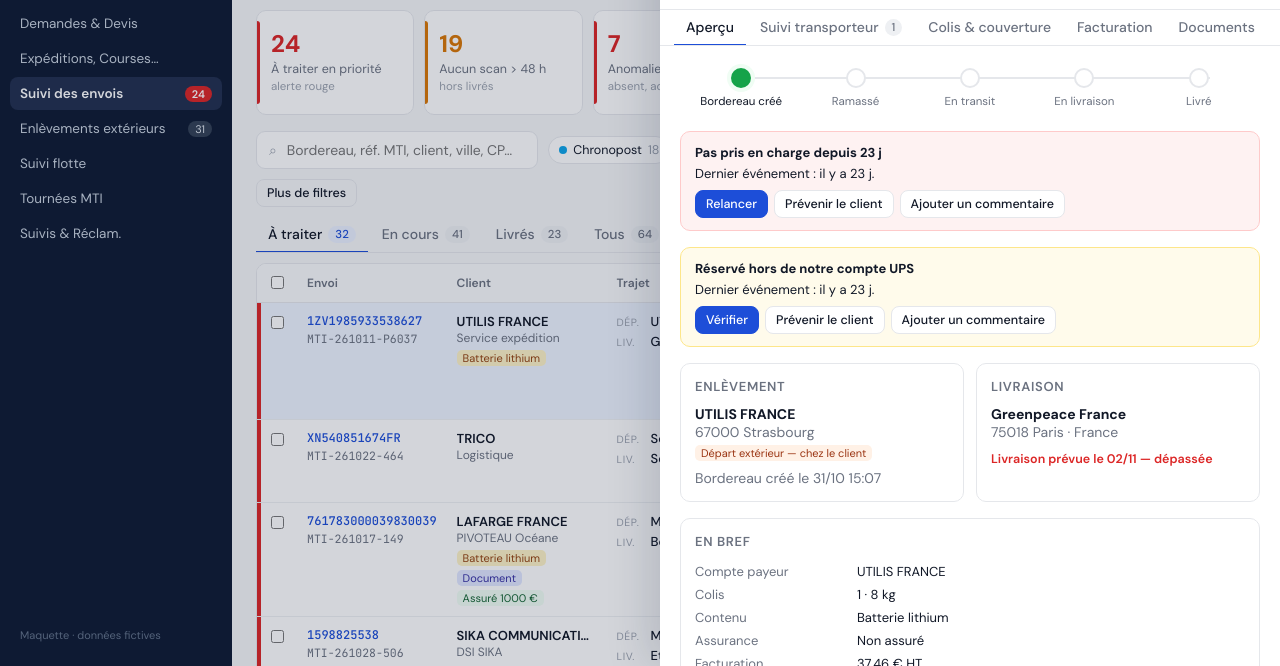
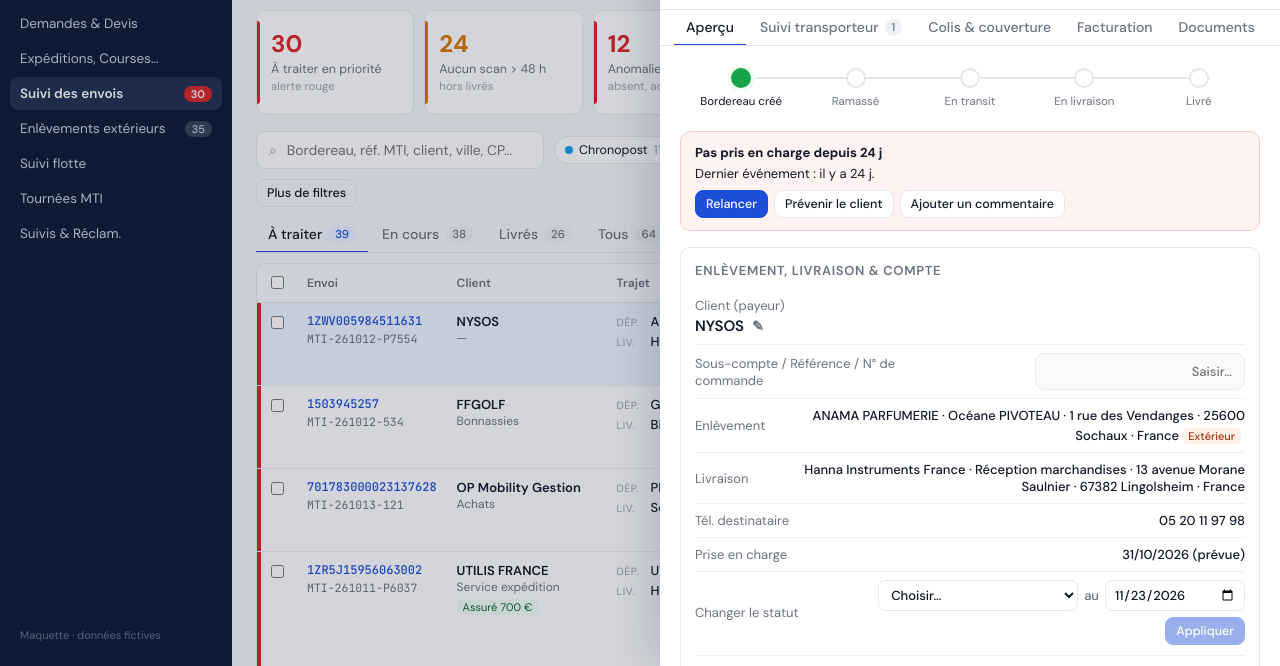
Before and after one commit to WESS-cmd/maquette-suivi, a plain HTML site: page index.html in a window 1280 px wide. Both pictures are taken after a click on the element 841 px from the left and 495 px from the top of the page. Shown: the part 134-800 px from the top of the page. Drawn offline with Linux system fonts and the light colour scheme.

Commit message:
Aperçu : bloc Enlèvement, livraison & compte

```diff
--- a/app.js
+++ b/app.js
@@ -212,13 +212,23 @@
     const B = $("#d-body");
     const stepper = `<div class="stepper">${STEPS.map((st, i) => `<div class="step ${i < s.n ? "d" : ""} ${i === s.n - 1 ? "cur" : ""} ${e.statut === "anomalie" && i === s.n - 1 ? "x" : ""}"><b></b>${st}</div>`).join("")}</div>`;
     const alerts = e.al.filter(a => a.lv !== "info").map(a => `<div class="alert-box ${a.lv === "warn" ? "warn" : ""}"><b>${esc(a.t)}</b>Dernier événement : ${ago(e.lastScanH)}.<div class="acts"><button class="btn sm primary">${esc(a.a)}</button><button class="btn sm">Prévenir le client</button><button class="btn sm">Ajouter un commentaire</button></div></div>`).join("");
+    const fmtAdr = (nom, ct, adr, cp, ville, pays) => [nom, ct, adr, `${cp} ${ville}`, pays].filter(Boolean).map(esc).join(" · ");
+    const priseD = e.statut === "attente" ? new Date(e.ramasse.getTime() + 864e5) : e.ramasse;
+    const STATUTS = ["En attente de prise en charge", "Pris en charge", "En transit", "En cours de livraison", "Livré", "Livré en point relais", "Anomalie", "Retour expéditeur", "Annulé"];
     if (tab === "apercu") B.innerHTML = `${stepper}${alerts}
-      <div class="two">
-        <div class="box"><h3>Enlèvement</h3><b>${esc(e.dep.nom)}</b><div class="muted">${esc(e.dep.cp)} ${esc(e.dep.ville)}</div>${e.ext ? `<span class="tag ext">Départ extérieur — chez le client</span>` : `<span class="tag">Départ MTI</span>`}<div class="muted" style="margin-top:8px">${e.statut === "attente" ? "Bordereau créé le" : "Ramassé le"} ${fmtDT(e.ramasse)}</div></div>
-        <div class="box"><h3>Livraison</h3><b>${esc(e.liv.nom)}</b><div class="muted">${esc(e.liv.cp)} ${esc(e.liv.ville)} · ${esc(e.liv.pays)}</div><div class="muted" style="margin-top:8px">${e.statut === "livre" ? "Livré" : (() => { const d = new Date(e.ramasse.getTime() + 2 * 864e5); return d < NOW ? `<span class="st crit">Livraison prévue le ${fmtD(d)} — dépassée</span>` : "Livraison prévue : " + fmtD(d); })()}</div></div>
+      <div class="box acc">
+        <h3>Enlèvement, livraison &amp; compte</h3>
+        <div class="acc-row acc-col"><span class="lbl">Client (payeur)</span><span class="val big">${esc(e.client)} <button class="pen" title="Changer le payeur">✎</button></span></div>
+        <div class="acc-row"><span class="lbl">Sous-compte / Référence / N° de commande</span><input class="inline-in" value="${esc(e.sousCompte)}" placeholder="Saisir…"></div>
+        <div class="acc-row"><span class="lbl">Enlèvement</span><span class="val">${fmtAdr(e.dep.nom, e.depCt, e.depAdr, e.dep.cp, e.dep.ville, "France")}${e.ext ? ` <span class="tag ext">Extérieur</span>` : ""}</span></div>
+        <div class="acc-row"><span class="lbl">Livraison</span><span class="val">${fmtAdr(e.liv.nom, e.livCt, e.livAdr, e.liv.cp, e.liv.ville, e.liv.pays)}</span></div>
+        <div class="acc-row"><span class="lbl">Tél. destinataire</span><span class="val">${e.tel}</span></div>
+        <div class="acc-row"><span class="lbl">Prise en charge</span><span class="val">${priseD.toLocaleDateString("fr-FR")}${e.statut === "attente" ? " (prévue)" : ""}</span></div>
+        <div class="acc-row"><span class="lbl">Changer le statut</span><span class="val st-change"><select id="st-sel"><option value="">Choisir…</option>${STATUTS.map(s => `<option>${s}</option>`).join("")}</select> au <input type="date" value="2026-11-23"> <button class="btn sm primary" id="st-apply" disabled>Appliquer</button></span></div>
+        <div class="acc-foot"><button class="link mono">${esc(e.bord)}</button> <span class="muted" style="font-size:12px">envoi</span>${e.colis > 1 ? ` <span class="muted" style="font-size:12px">· ${e.colis} colis</span>` : ""}</div>
       </div>
       <div class="box"><h3>En bref</h3><dl class="kv">
-        <dt>Compte payeur</dt><dd>${esc(e.client)}</dd><dt>Colis</dt><dd>${e.colis} · ${e.poids}</dd><dt>Contenu</dt><dd>${esc(e.contenu)}</dd>
+        <dt>Transporteur</dt><dd>${esc(e.carrier)} · ${esc(e.presta)}</dd><dt>Colis</dt><dd>${e.colis} · ${e.poids}</dd><dt>Contenu</dt><dd>${esc(e.contenu)}</dd>
         <dt>Assurance</dt><dd>${e.tags.find(t => t[0] === "ass")?.[1] || "Non assuré"}</dd><dt>Facturation</dt><dd>${e.ht.toFixed(2)} € HT</dd><dt>Dossier</dt><dd>${esc(e.dossier)}</dd>
       </dl></div>`;
     if (tab === "suivi") B.innerHTML = `<div class="box"><h3>Réponses du transporteur</h3><ul class="tl">${ev.map((x, i) => `<li class="${i === 0 ? "first" : ""} ${x.bad ? "bad" : ""}"><span class="t">${fmtDT(x.d)}</span><span class="b"></span><span>${esc(x.txt)}<div class="loc">${esc(x.loc)}</div></span></li>`).join("")}</ul></div>
@@ -229,7 +239,9 @@
       <div class="box"><h3>Demande liée</h3><dl class="kv"><dt>Origine</dt><dd>Portail client</dd><dt>Statut</dt><dd>Confirmée</dd></dl></div>`;
     if (tab === "docs") B.innerHTML = `<div class="files"><div class="file"><b>Bordereau / étiquette</b>PDF · imprimer</div><div class="file"><b>Photos du colis</b>Ajouter</div><div class="file"><b>Preuve de livraison</b>${e.statut === "livre" ? "Disponible" : "—"}</div><div class="file"><b>Pièces conservées</b>Facture client</div><div class="file"><b>Signature</b>${e.statut === "livre" ? "Signé" : "—"}</div><div class="file"><b>Mails</b>0 échange</div></div>`;
     if (tab === "cmt") B.innerHTML = `<div class="box"><h3>Commentaires internes</h3><div class="cmt"><div class="w">Suivi · hier 15:12</div>Relance faite par mail au transporteur, en attente de retour.</div><textarea placeholder="Ajouter un commentaire visible par l'équipe…"></textarea><div style="margin-top:8px;display:flex;gap:10px;align-items:center"><button class="btn sm primary">Ajouter</button><label class="muted" style="font-size:12px"><input type="checkbox"> Visible par le client</label></div></div>`;
-    $$("#d-body .btn").forEach(b => b.onclick = () => toast(b.textContent));
+    $$("#d-body .btn, #d-body .link, #d-body .pen").forEach(b => b.onclick = () => toast(b.textContent.trim() === "✎" ? "Changer le client payeur" : b.textContent));
+    const sel = $("#st-sel");
+    if (sel) { sel.onchange = () => $("#st-apply").disabled = !sel.value; $("#st-apply").onclick = () => toast(`Statut « ${sel.value} » appliqué`); }
     openDrawer();
   }
 
--- a/data.js
+++ b/data.js
@@ -38,7 +38,7 @@ window.CARRIERS = {
     ["Boots UK", "NG90", "Nottingham", "Royaume-Uni"], ["Clinique Saint-Jean", "34000", "Montpellier", "France"]
   ];
   const prestas = {
-    "TNT": ["13:00 Express", "Express (journée)", "Express National"], "UPS": ["F éco", "UPS Express Saver", "F 13 h"],
+    "TNT": ["13:00 Express", "Express (journée)", "Express National"], "UPS": ["F éco", "Express Saver", "F 13 h"],
     "Chronopost": ["Chrono 13", "Chrono 18", "Chrono Relais"], "DHL Express": ["Express Worldwide"],
     "FedEx": ["International Priority"], "DPD": ["Predict"], "MTI Express": ["Course express", "Coursier 2 h"]
   };
@@ -95,7 +95,13 @@ window.CARRIERS = {
     const prio = al.some(a => a.lv === "crit") ? 2 : al.some(a => a.lv === "warn") ? 1 : 0;
     const dossier = prio ? pick(["Non lu", "Non lu", "En cours", "—"]) : pick(["—", "—", "Terminé"]);
 
+    const rues = ["42 chemin du Moulin Carron", "9 place Marie-Jeanne Bassot", "13 avenue Morane Saulnier", "3 avenue du Général Leclerc", "48 route de Saint-Bonnet-de-Mûre", "7 rue Antoine Coulibaly", "26 rue du Tanin", "1 rue des Vendanges"];
+    const contacts = ["Samira RIABI", "Service informatique", "Accueil", "M. Rey", "Réception marchandises", "Océane PIVOTEAU", "Service achats", "Song Nam TRAN"];
+    const depAdr = pick(rues), livAdr = pick(rues), depCt = pick(contacts), livCt = pick(contacts);
+    const tel = "0" + (1 + Math.floor(rnd() * 5)) + " " + Array.from({ length: 4 }, () => String(Math.floor(rnd() * 100)).padStart(2, "0")).join(" ");
+    const sousCompte = pick([depCt, "BC-" + (40000 + Math.floor(rnd() * 9999)), "CDE " + (100 + Math.floor(rnd() * 900)), ""]);
     out.push({
+      depAdr, livAdr, depCt, livCt, tel, sousCompte,
       id: i, bord, ref, client: c[0], sub: c[1], dep: { nom: c[2], cp: c[3], ville: c[4] }, ext,
       liv: { nom: d[0], cp: d[1], ville: d[2], pays: d[3] }, carrier, presta: pick(prestas[carrier]),
       ramasse: pick1, lastScanH, statut, tags, colis, al, prio, dossier, ht: +(10 + rnd() * 180).toFixed(2),
--- a/style.css
+++ b/style.css
@@ -252,3 +252,24 @@ textarea{width:100%;border:1px solid var(--line);border-radius:8px;padding:10px;
   .board{grid-template-columns:repeat(4,82vw)}
   .search{min-width:100%}
 }
+
+/* bloc Enlèvement, livraison & compte */
+.acc{padding:14px 14px 10px}
+.acc-row{display:flex;justify-content:space-between;align-items:center;gap:16px;padding:8px 0;border-top:1px solid var(--line2);font-size:13px}
+.acc-row:first-of-type{border-top:0}
+.acc-row.acc-col{flex-direction:column;align-items:flex-start;gap:2px}
+.acc-row .lbl{color:var(--muted);flex-shrink:0;max-width:45%}
+.acc-row .val{text-align:right;font-weight:500}
+.acc-row.acc-col .val{text-align:left}
+.val.big{font-size:15px;font-weight:600;display:flex;align-items:center;gap:6px}
+.pen{border:0;background:none;cursor:pointer;color:var(--muted);font-size:14px;padding:0 2px}
+.pen:hover{color:var(--primary)}
+.inline-in{border:1px solid var(--line);background:var(--surface2);border-radius:9px;padding:9px 12px;text-align:right;min-width:210px;font-weight:500}
+.inline-in:focus{outline:0;border-color:var(--primary);box-shadow:0 0 0 3px var(--primary-soft);background:#fff}
+.st-change{display:flex;align-items:center;gap:6px;flex-wrap:wrap;justify-content:flex-end;font-weight:400;color:var(--muted)}
+.st-change select,.st-change input{border:1px solid var(--line);border-radius:7px;padding:5px 8px;background:var(--surface);color:var(--text)}
+.btn:disabled{opacity:.45;cursor:not-allowed}
+.acc-foot{border-top:1px solid var(--line2);padding-top:8px;margin-top:2px}
+@media (max-width:860px){.acc-row{flex-direction:column;align-items:flex-start;gap:4px}.acc-row .lbl{max-width:none}.acc-row .val{text-align:left}.st-change{justify-content:flex-start}.inline-in{text-align:left;width:100%}}
+.st-change select{max-width:200px}
+.st-change input[type=date]{width:140px}
```
